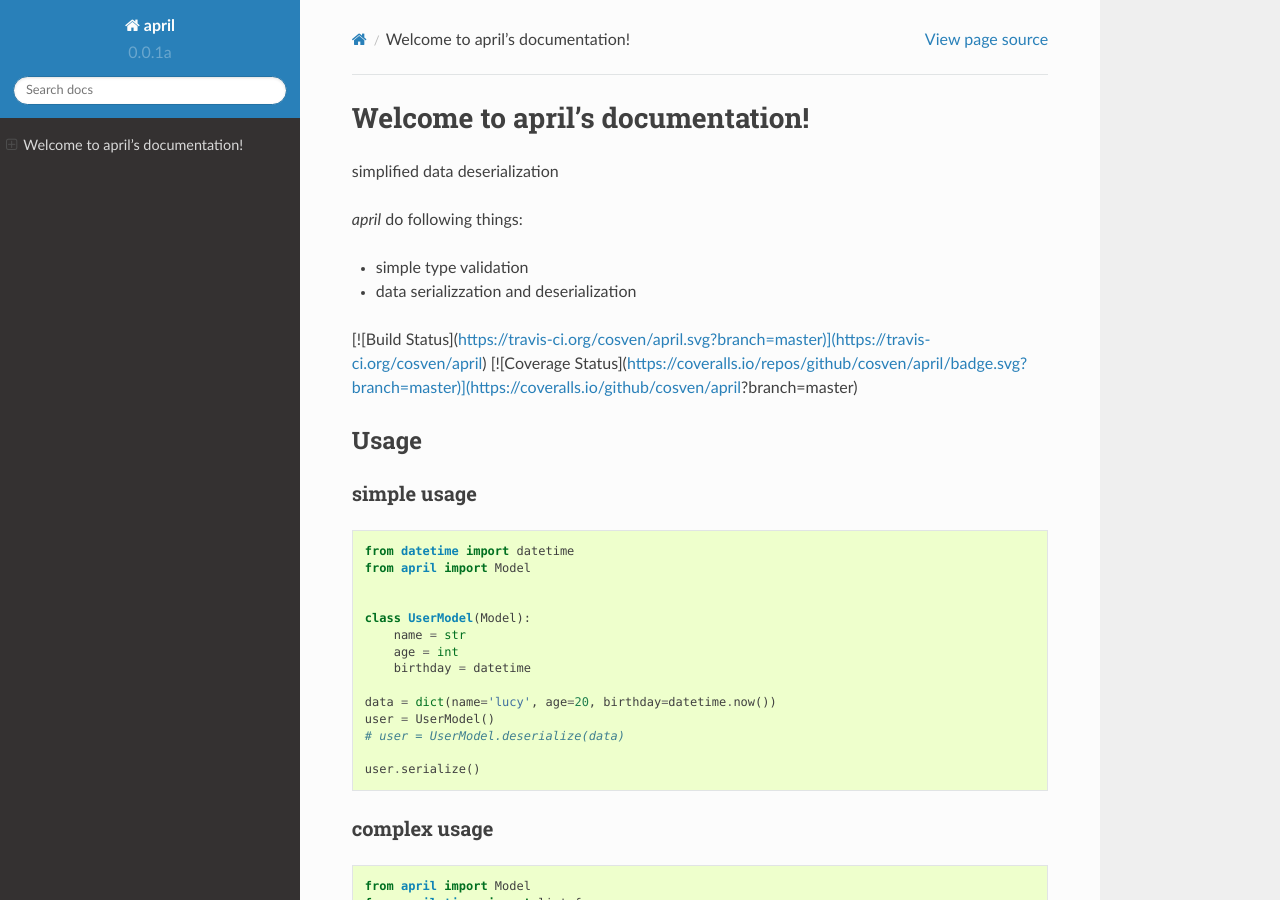
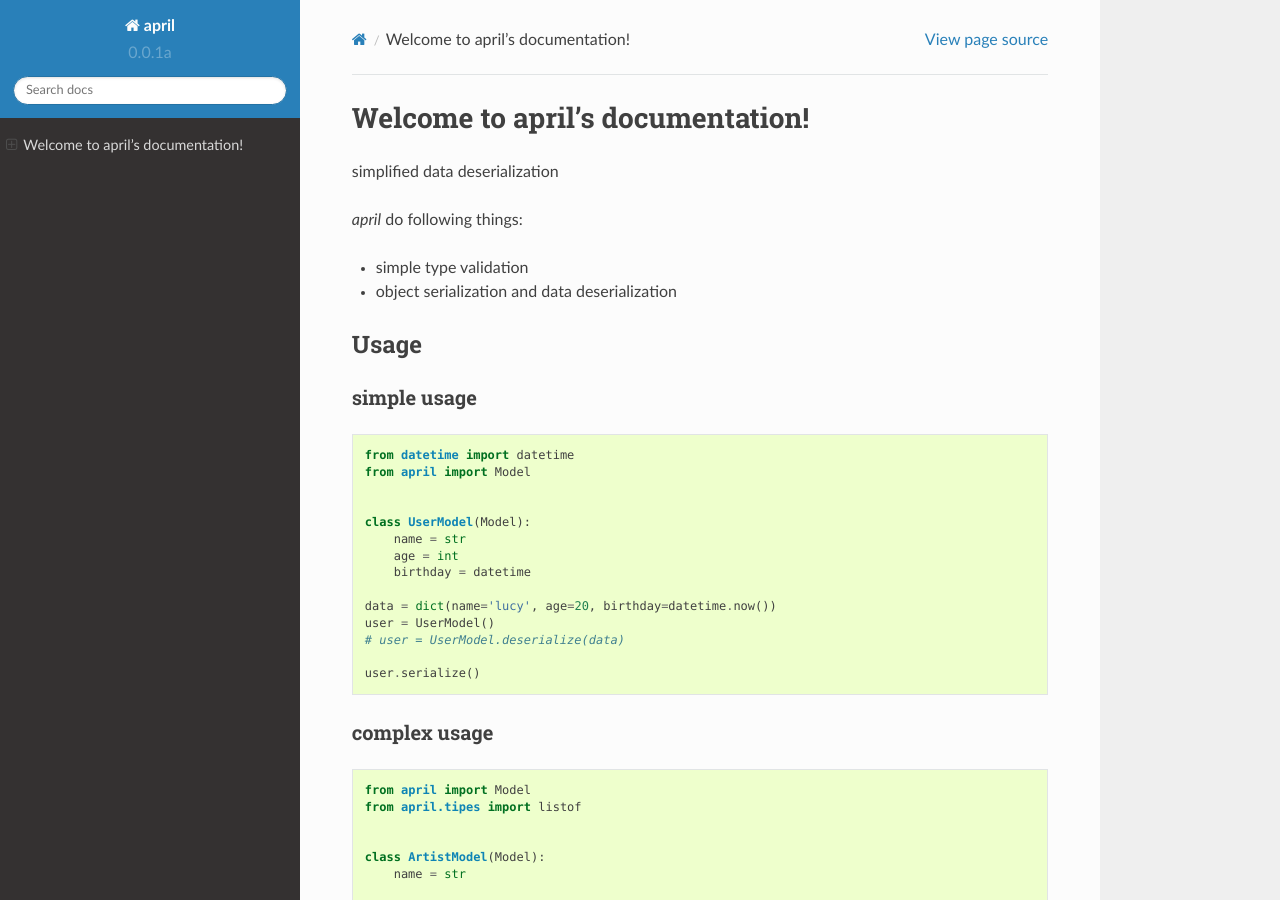
Before and after one commit to cosven/april, a Sphinx documentation site: the page built from docs/source/index.rst, in a window 1280 px wide and 900 px high. Built offline with Sphinx 7.4.7 and the Read the Docs theme 2.0.0, drawn with Linux system fonts in a browser that asks for light colours.

```diff
--- a/docs/source/index.rst
+++ b/docs/source/index.rst
@@ -6,11 +6,7 @@ simplified data deserialization
 `april` do following things:
 
 - simple type validation
-- data serializzation and deserialization
-
-[![Build Status](https://travis-ci.org/cosven/april.svg?branch=master)](https://travis-ci.org/cosven/april)
-[![Coverage Status](https://coveralls.io/repos/github/cosven/april/badge.svg?branch=master)](https://coveralls.io/github/cosven/april?branch=master)
-
+- object serialization and data deserialization
 
 Usage
 -----
```
Also changed, not shown: README.md (+4 -5 lines).
